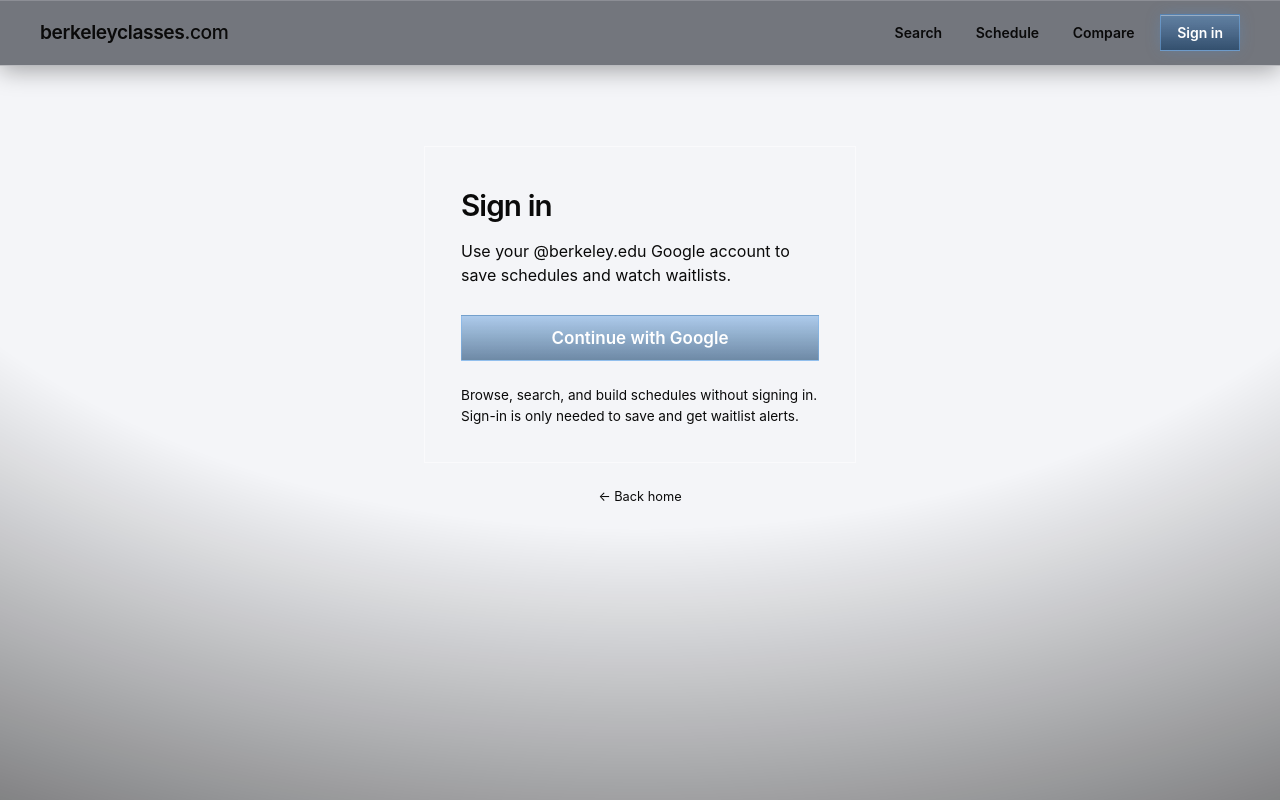
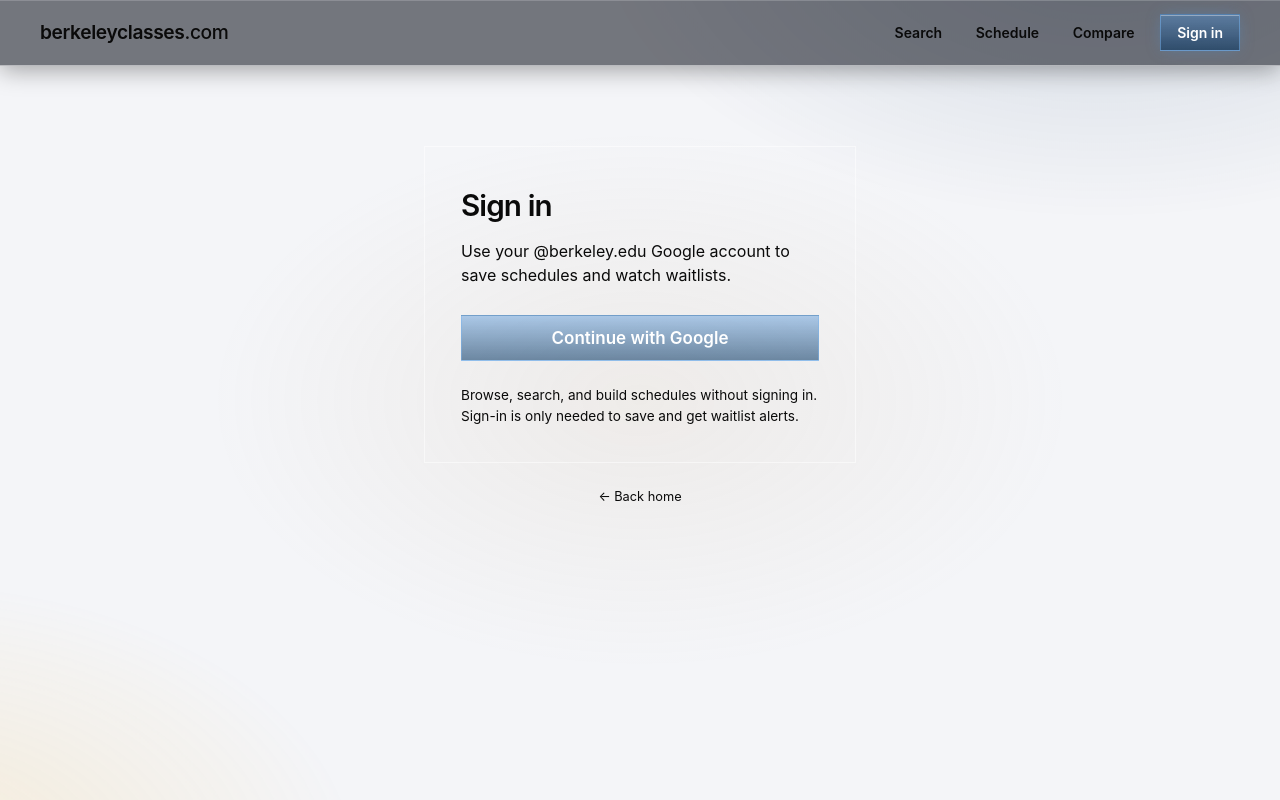
Before and after one commit to ish-cs/berkeleyclasses-web, a Next.js app: page /auth/signin in a window 1280 px wide. Built offline with nearby package versions, Linux system fonts and the light colour scheme; no server answers; a web font is replaced by a local one.

Commit message:
feat(theme): rewrite MeshBackground with 3-wash drift + reduced-motion gate

```diff
--- a/app/globals.css
+++ b/app/globals.css
@@ -112,3 +112,57 @@ select option {
     transition-duration: 0.001ms !important;
   }
 }
+
+.mesh-root { position: relative; min-height: 100vh; }
+.mesh-wash {
+  position: fixed; inset: -10vh -10vw; pointer-events: none; z-index: 0;
+  filter: blur(0);
+}
+.mesh-wash-a {
+  background: radial-gradient(55% 50% at 82% 0%, var(--bg-wash-a) 0%, transparent 60%);
+  animation: drift-a var(--motion-wash);
+}
+.mesh-wash-b {
+  background: radial-gradient(50% 50% at 0% 100%, var(--bg-wash-b) 0%, transparent 60%);
+  animation: drift-b var(--motion-wash);
+}
+.mesh-wash-c {
+  background: radial-gradient(40% 40% at 50% 50%, var(--bg-wash-c) 0%, transparent 70%);
+  animation: drift-c calc(var(--motion-wash) * 1.4);
+}
+.mesh-content { position: relative; z-index: 1; min-height: 100vh; }
+
+@keyframes drift-a { 0%,100% { transform: translate(0,0); } 50% { transform: translate(-3%, 2%); } }
+@keyframes drift-b { 0%,100% { transform: translate(0,0); } 50% { transform: translate(3%, -2%); } }
+@keyframes drift-c { 0%,100% { transform: translate(0,0); } 50% { transform: translate(2%, 3%); } }
+
+html[data-reduced-motion="true"] .mesh-wash { animation: none; }
+
+.theme-toggle {
+  position: relative; width: 50px; height: 26px; border-radius: 999px;
+  background: var(--glass-fill);
+  backdrop-filter: blur(60px) saturate(220%);
+  -webkit-backdrop-filter: blur(60px) saturate(220%);
+  box-shadow: inset 0 1px 0 var(--glass-highlight), inset 0 0 0 0.5px var(--glass-border);
+  cursor: pointer; border: 0; overflow: hidden;
+}
+.theme-toggle::before {
+  content: ""; position: absolute; inset: 0; pointer-events: none;
+  background: var(--glass-spec); border-radius: inherit;
+}
+.theme-toggle-knob {
+  position: absolute; top: 3px; left: 3px;
+  width: 20px; height: 20px; border-radius: 50%;
+  background: rgba(255,255,255,0.6); backdrop-filter: blur(30px);
+  box-shadow: inset 0 1px 0 #fff, inset 0 0 0 0.5px rgba(0,0,0,0.08), 0 1px 2px rgba(0,0,0,0.08);
+  display: flex; align-items: center; justify-content: center;
+  font-size: 11px; z-index: 1;
+  transition: transform 280ms var(--ease-knob), background 250ms;
+}
+.theme-toggle-knob::before { content: "☀"; color: #f59e0b; }
+[data-theme="dark"] .theme-toggle-knob {
+  transform: translateX(24px);
+  background: rgba(15,23,42,0.6);
+  box-shadow: inset 0 1px 0 rgba(255,255,255,0.2), inset 0 0 0 0.5px rgba(255,255,255,0.15), 0 1px 2px rgba(0,0,0,0.5);
+}
+[data-theme="dark"] .theme-toggle-knob::before { content: "☾"; color: #dbeafe; }
--- a/components/glass/MeshBackground.tsx
+++ b/components/glass/MeshBackground.tsx
@@ -1,60 +1,24 @@
-import type { CSSProperties, ReactNode } from "react";
+"use client";
+import { useEffect } from "react";
+import { useTheme } from "./use-theme";
 
-export default function MeshBackground({
-  animated = true,
-  children,
-  style,
-}: {
-  animated?: boolean;
-  children: ReactNode;
-  style?: CSSProperties;
-}) {
+export function MeshBackground({ children }: { children: React.ReactNode }) {
+  useTheme();
+
+  useEffect(() => {
+    const mq = window.matchMedia("(prefers-reduced-motion: reduce)");
+    document.documentElement.dataset.reducedMotion = String(mq.matches);
+    const handler = () => { document.documentElement.dataset.reducedMotion = String(mq.matches); };
+    mq.addEventListener("change", handler);
+    return () => mq.removeEventListener("change", handler);
+  }, []);
+
   return (
-    <div style={{ position: "relative", minHeight: "100%", background: "var(--mesh-base)", ...style }}>
-      <div
-        aria-hidden
-        style={{
-          position: "fixed",
-          inset: 0,
-          zIndex: 0,
-          overflow: "hidden",
-          pointerEvents: "none",
-          background: "var(--mesh-ink)",
-        }}
-      >
-        <div
-          style={{
-            position: "absolute",
-            inset: "-20%",
-            background:
-              "radial-gradient(40% 50% at 22% 28%, var(--mesh-blue) 0%, transparent 60%)," +
-              "radial-gradient(45% 55% at 78% 30%, var(--mesh-gold) 0%, transparent 55%)," +
-              "radial-gradient(50% 60% at 30% 85%, var(--mesh-purple) 0%, transparent 60%)",
-            animation: animated ? "meshDrift var(--mesh-drift) ease-in-out infinite" : "none",
-            willChange: "transform",
-          }}
-        />
-        <div
-          style={{
-            position: "absolute",
-            inset: "-20%",
-            opacity: 0.8,
-            background:
-              "radial-gradient(45% 55% at 68% 72%, var(--mesh-blue-deep) 0%, transparent 60%)," +
-              "radial-gradient(35% 45% at 50% 50%, var(--mesh-purple) 0%, transparent 70%)",
-            animation: animated ? "meshDrift2 calc(var(--mesh-drift) * 1.4) ease-in-out infinite" : "none",
-            willChange: "transform",
-          }}
-        />
-        <div
-          style={{
-            position: "absolute",
-            inset: 0,
-            background: "radial-gradient(120% 120% at 50% 0%, transparent 55%, rgba(0,0,0,0.55) 100%)",
-          }}
-        />
-      </div>
-      <div style={{ position: "relative", zIndex: 1 }}>{children}</div>
+    <div className="mesh-root">
+      <div className="mesh-wash mesh-wash-a" />
+      <div className="mesh-wash mesh-wash-b" />
+      <div className="mesh-wash mesh-wash-c" />
+      <div className="mesh-content">{children}</div>
     </div>
   );
 }
--- a/components/glass/index.ts
+++ b/components/glass/index.ts
@@ -2,7 +2,7 @@
 // next/headers via the Supabase server client) and MUST be imported directly
 // from "@/components/glass/GlassNav" so it never gets pulled into a client
 // component's module graph.
-export { default as MeshBackground } from "./MeshBackground";
+export { MeshBackground } from "./MeshBackground";
 export { default as GlassWordmark } from "./GlassWordmark";
 export { default as GlassCard } from "./GlassCard";
 export { default as GlassButton } from "./GlassButton";
```
